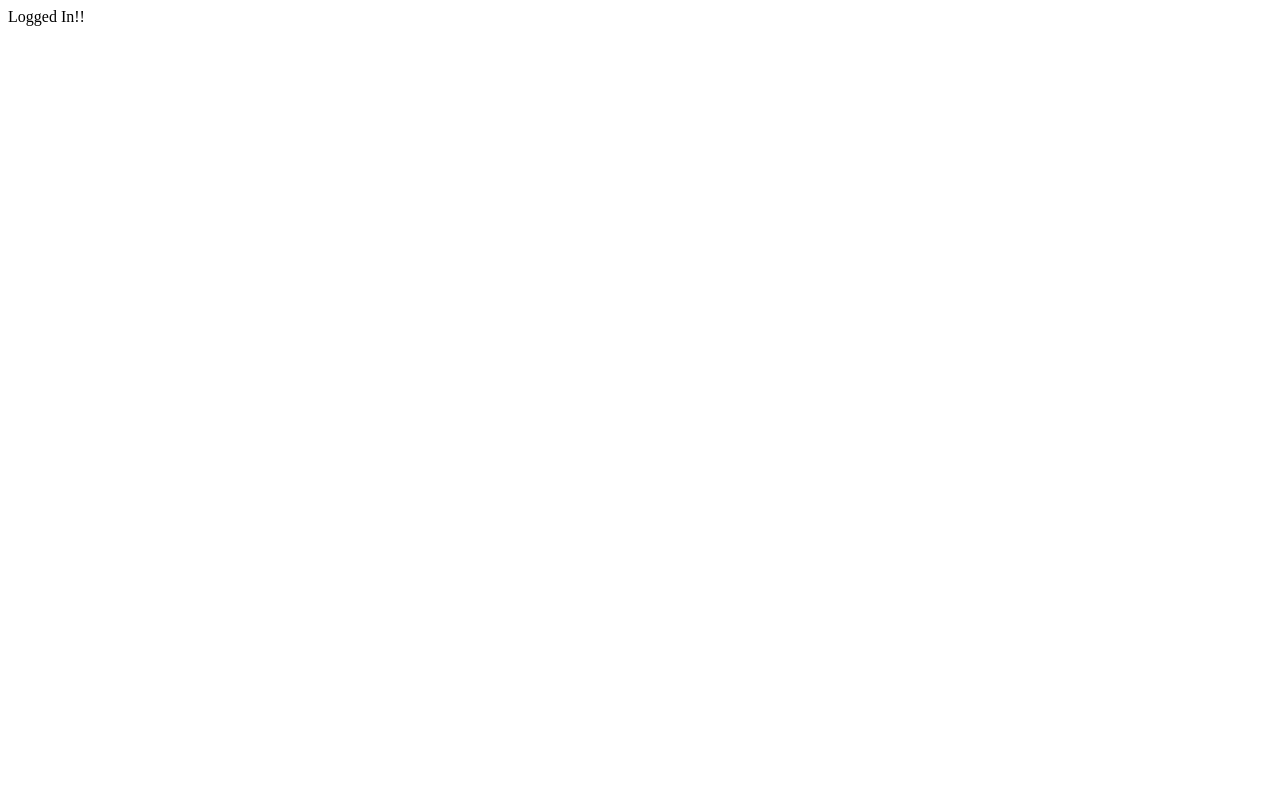
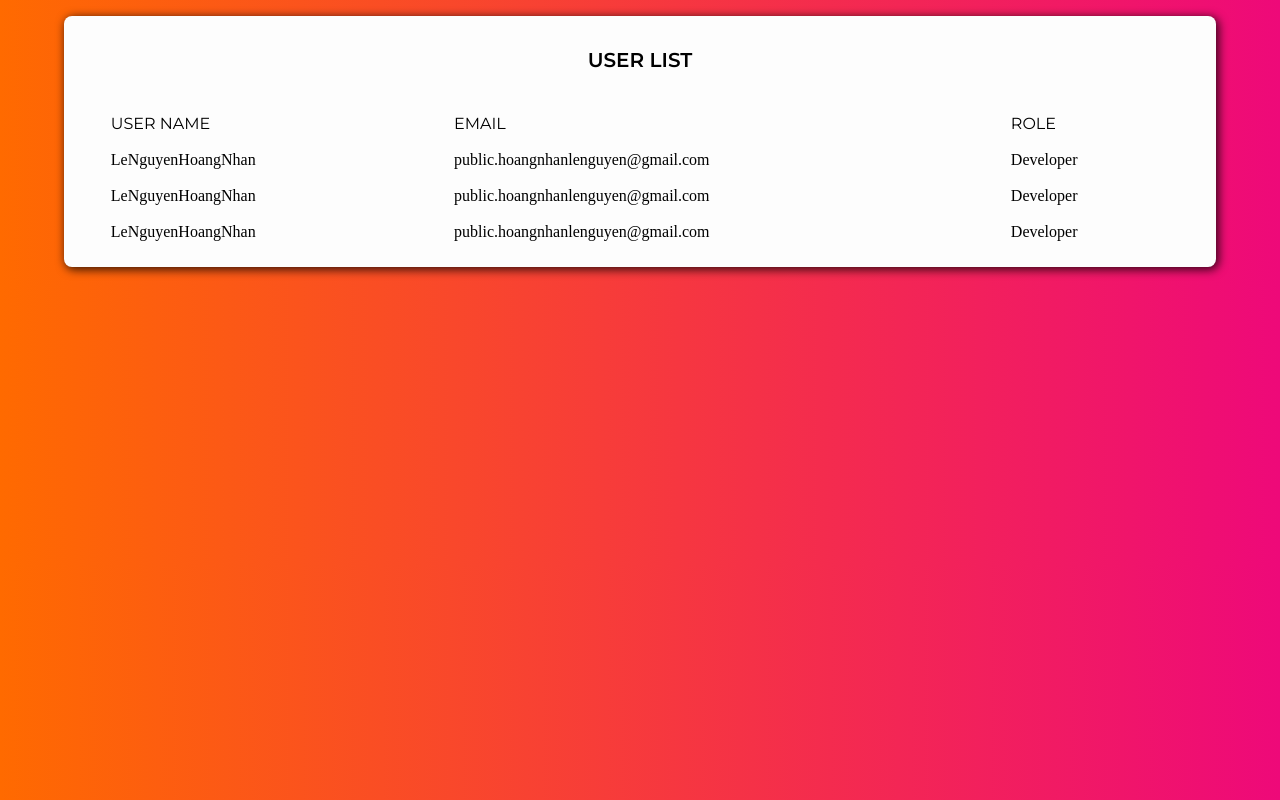
Before and after one commit to nguyendt456/UserRoleAndManagement, a Flask app: page / in a window 1280 px wide. Before the commit the page is almost empty. Run offline with Flask 2, Linux system fonts and the light colour scheme; a user stored in the database is signed in.

Commit message:
Add user list

```diff
--- /dev/null
+++ b/templates/index.css
@@ -0,0 +1,61 @@
+@import url("https://fonts.googleapis.com/css?family=Montserrat:400,600&display=swap");
+html,
+body {
+    margin: 0;
+    background: #ee0979; /* fallback for old browsers */
+    background: -webkit-linear-gradient(
+        to right,
+        #ff6a00,
+        #ee0979
+    ); /* Chrome 10-25, Safari 5.1-6 */
+    background: linear-gradient(
+        to right,
+        #ff6a00,
+        #ee0979
+    ); /* W3C, IE 10+/ Edge, Firefox 16+, Chrome 26+, Opera 12+, Safari 7+ */
+}
+
+.full-width {
+    width: 95vw;
+    overflow: auto;
+    margin: 1rem auto;
+    background-color: #fdfdfd;
+    border-radius: 0.5rem;
+    -webkit-box-shadow: 2px 2px 10px 1px rgba(0, 0, 0, 0.75);
+    -moz-box-shadow: 2px 2px 10px 1px rgba(0, 0, 0, 0.75);
+    box-shadow: 2px 2px 10px 1px rgba(0, 0, 0, 0.75);
+}
+
+.user-table {
+    width: 90%;
+    margin: 1rem auto 1rem auto;
+}
+.user-table__header__title {
+    padding-bottom: 1rem;
+    text-transform: uppercase;
+    font-family: Montserrat;
+    font-weight: 400;
+    text-align: left;
+    text-decoration: none;
+}
+.user-table__body__data,
+.user-table__header__title {
+    padding: 0.5rem 1rem 0.5rem 1rem;
+}
+.user-table__caption {
+    text-transform: uppercase;
+    font-weight: 600;
+    font-family: Montserrat;
+    font-size: 1.25rem;
+    padding: 1rem 2rem 2rem 2rem;
+}
+@media screen and (min-width: 720px) {
+    .full-width {
+        width: 90vw;
+        overflow: auto;
+    }
+    .user-table {
+        width: 95%;
+        margin: 1rem auto 1rem auto;
+    }
+}
--- a/templates/index.html
+++ b/templates/index.html
@@ -1 +1,54 @@
-Logged In!!
+<!DOCTYPE html>
+<html lang="en">
+    <head>
+        <meta charset="UTF-8" />
+        <meta name="viewport" content="width=device-width, initial-scale=1.0" />
+        <title>Document</title>
+        <link href="./index.css" type="text/css" rel="stylesheet" />
+    </head>
+    <body>
+        <div class="full-width">
+            <table class="user-table">
+                <caption class="user-table__caption">
+                    User List
+                </caption>
+                <thead class="user-table__header">
+                    <tr class="user-table__header__row">
+                        <th class="user-table__header__title">User name</th>
+                        <th class="user-table__header__title">Email</th>
+                        <th class="user-table__header__title">Role</th>
+                    </tr>
+                </thead>
+                <tbody class="bodyuser-table__body">
+                    <tr class="user-table__body__row">
+                        <td class="user-table__body__data">
+                            LeNguyenHoangNhan
+                        </td>
+                        <td class="user-table__body__data">
+                            public.hoangnhanlenguyen@gmail.com
+                        </td>
+                        <td class="user-table__body__data">Developer</td>
+                    </tr>
+                    <tr class="user-table__body__row">
+                        <td class="user-table__body__data">
+                            LeNguyenHoangNhan
+                        </td>
+                        <td class="user-table__body__data">
+                            public.hoangnhanlenguyen@gmail.com
+                        </td>
+                        <td class="user-table__body__data">Developer</td>
+                    </tr>
+                    <tr class="user-table__body__row">
+                        <td class="user-table__body__data">
+                            LeNguyenHoangNhan
+                        </td>
+                        <td class="user-table__body__data">
+                            public.hoangnhanlenguyen@gmail.com
+                        </td>
+                        <td class="user-table__body__data">Developer</td>
+                    </tr>
+                </tbody>
+            </table>
+        </div>
+    </body>
+</html>
```
